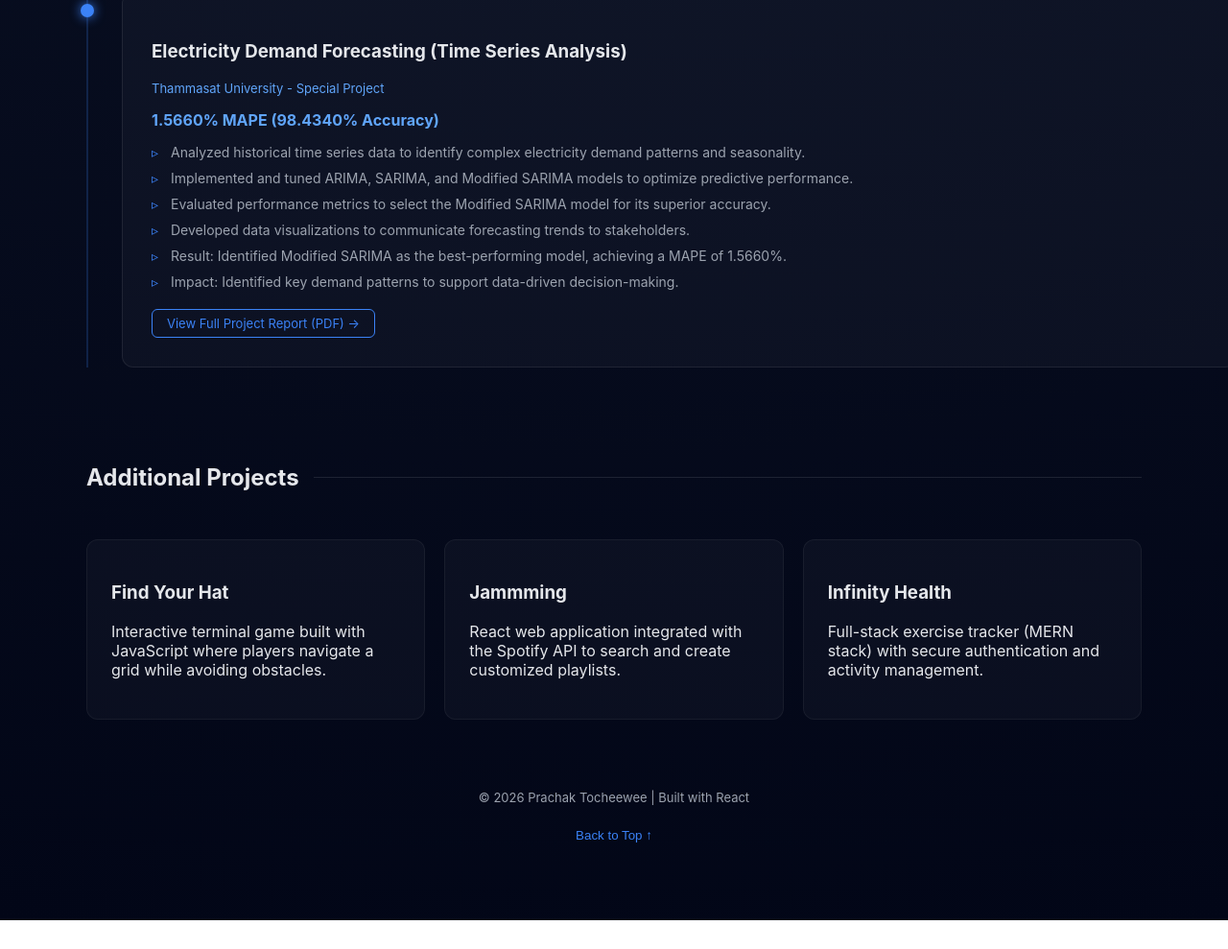
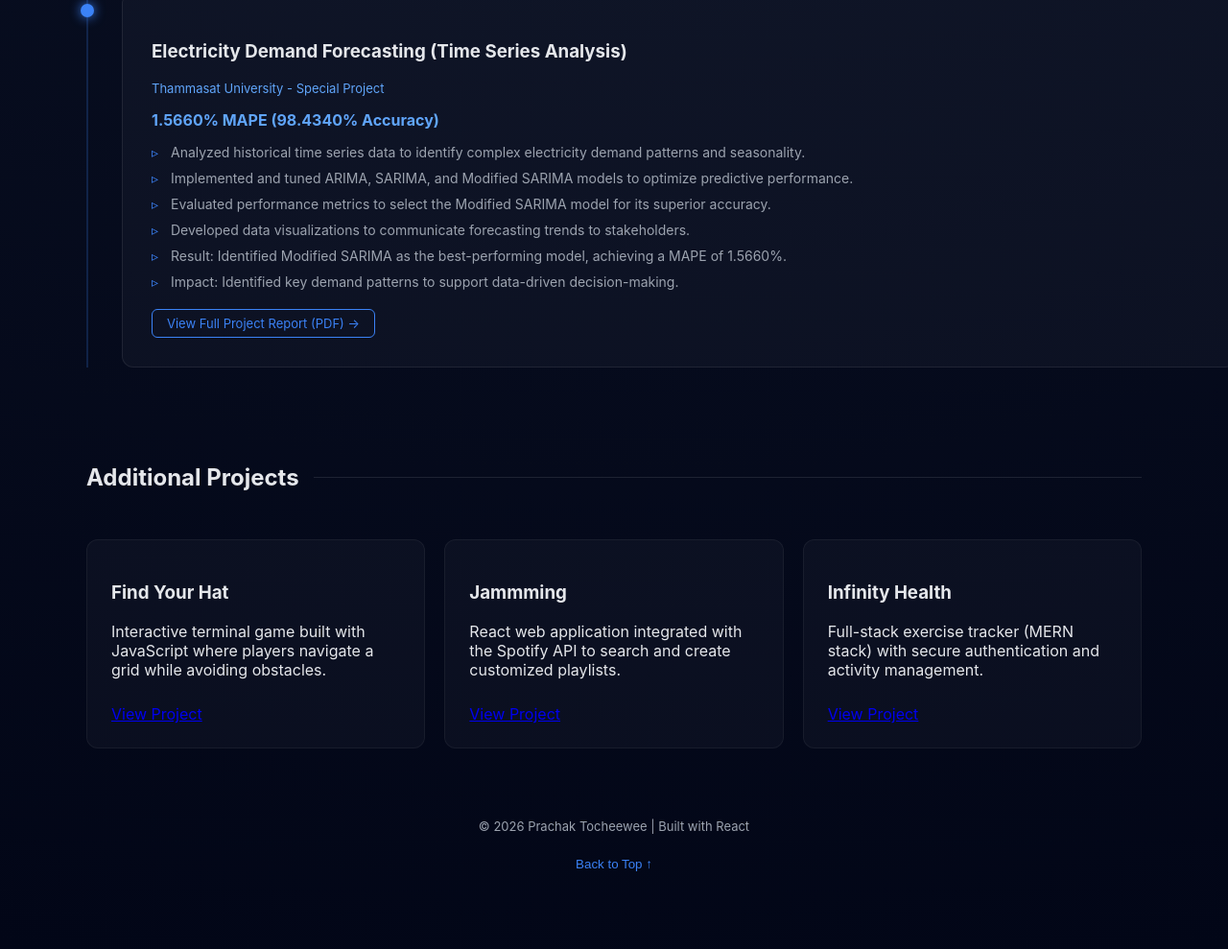
Before and after one commit to PrachakTocheewee/PrachakT_Portfolio, a React app: page / in a window 1280 px wide. Shown: the part 1364-2353 px from the top of the page at 96% size. Before the commit the page ends 2323 px from the top, so only its background shows below. Built offline with nearby package versions, Linux system fonts and the light colour scheme.

Commit message:
add review project

```diff
--- a/src/App.jsx
+++ b/src/App.jsx
@@ -28,16 +28,20 @@ export default function App() {
       title: 'Find Your Hat',
       description:
         'Interactive terminal game built with JavaScript where players navigate a grid while avoiding obstacles.',
+      link: 'https://replit.com/@PrachakTocheewe/find-yourhat#index.js',
     },
     {
       title: 'Jammming',
       description:
         'React web application integrated with the Spotify API to search and create customized playlists.',
+      link:
+        'https://accounts.spotify.com/en/login?continue=https%3A%2F%2Faccounts.spotify.com%2Fauthorize%3Fscope%3Dplaylist-modify-public%26response_type%3Dtoken%26redirect_uri%3Dhttp%253A%252F%252Fprachak32-jammming.surge.sh%26client_id%3Db2592ea953504e46bafdef956d077f24&client_id=b2592ea953504e46bafdef956d077f24',
     },
     {
       title: 'Infinity Health',
       description:
         'Full-stack exercise tracker (MERN stack) with secure authentication and activity management.',
+      link: 'https://infinity-health.vercel.app/',
     },
   ]
 
@@ -256,6 +260,15 @@ export default function App() {
             <div className="card" key={i}>
               <h3>{p.title}</h3>
               <p>{p.description}</p>
+              <a
+                href={p.link}
+                target="_blank"
+                rel="noreferrer"
+                className="btn"
+                style={{ marginTop: '10px', display: 'inline-block' }}
+              >
+                View Project
+              </a>
             </div>
           ))}
         </div>
```
